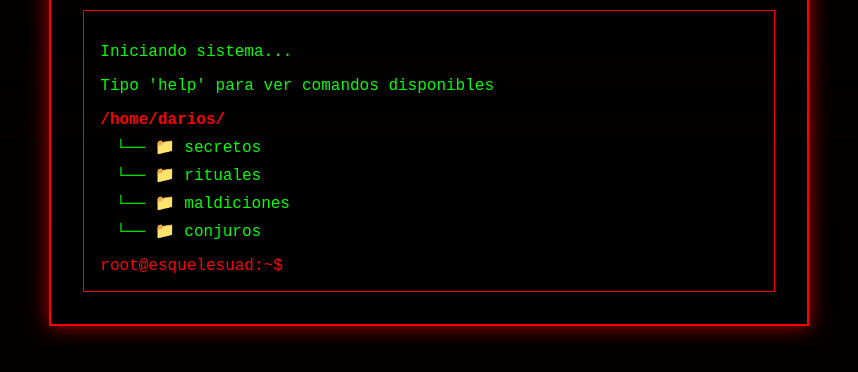
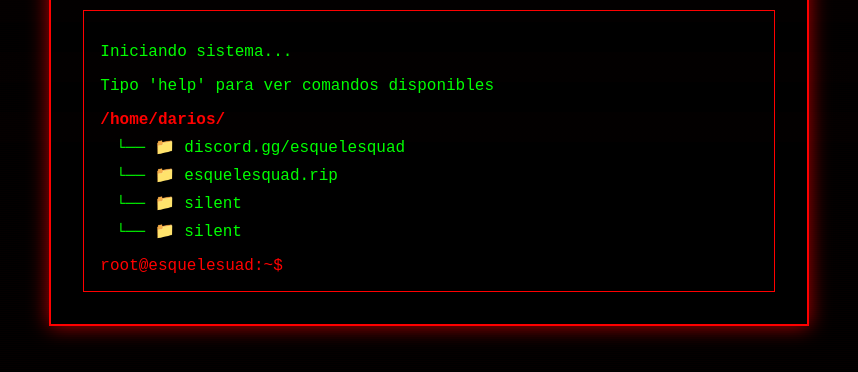
Before and after one commit to Darios-lua/esquelesquad, a plain HTML site: page index.html in a window 1280 px wide. Shown: the part 428-800 px from the top of the page, without its empty margins (211-1069 px from the left). Drawn offline with Linux system fonts and the light colour scheme.

Commit message:
Update index.html

```diff
--- a/index.html
+++ b/index.html
@@ -43,10 +43,10 @@
                 <p>Iniciando sistema...</p>
                 <p>Tipo 'help' para ver comandos disponibles</p>
                 <p class="directory">/home/darios/</p>
-                <p class="file">└── 📁 secretos</p>
-                <p class="file">└── 📁 rituales</p>
-                <p class="file">└── 📁 maldiciones</p>
-                <p class="file">└── 📁 conjuros</p>
+                <p class="file">└── 📁 discord.gg/esquelesquad</p>
+                <p class="file">└── 📁 esquelesquad.rip</p>
+                <p class="file">└── 📁 silent</p>
+                <p class="file">└── 📁 silent</p>
             </div>
             <div class="terminal-input-line">
                 <span class="prompt">root@esquelesuad:~$</span>
```
